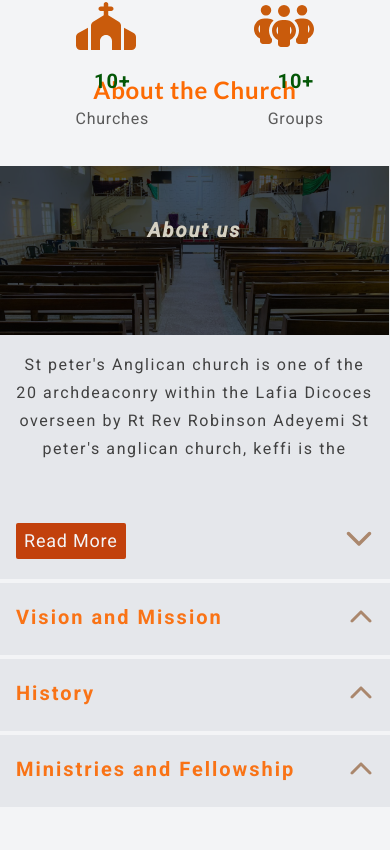
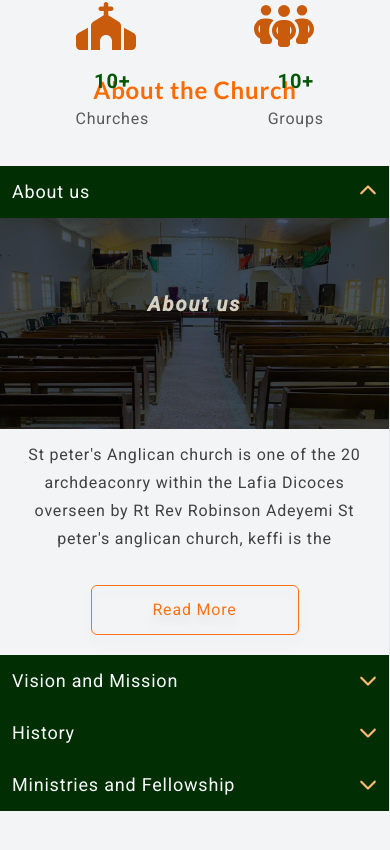
Before and after one commit to Emiraell/MY-Church-web, a React (Vite) app: page / in a window 390 px wide. Shown: the part 2040-2890 px from the top of the page. Built offline with nearby package versions, Linux system fonts and the light colour scheme.

Commit message:
restructured my aboutCgurch component and made my navbar more interactive

```diff
--- a/src/components/Header/Header.jsx
+++ b/src/components/Header/Header.jsx
@@ -19,6 +19,25 @@ export default function Header({
   const clickMenu = () => {
     setMenuClicaked(!menuClicked);
     //console.log(menuClicked);
+  };
+
+  const [infoClicked, setInfoClicked] = useState({
+    about: false,
+    organizations: false,
+  });
+
+  const clickInfo = (name) => {
+    if (name === "About Us") {
+      setInfoClicked({
+        about: !infoClicked.about,
+        organizations: false,
+      });
+    } else {
+      setInfoClicked({
+        about: false,
+        organizations: !infoClicked.organizations,
+      });
+    }
   };
 
   const [navScrolled, setNavScrolled] = useState(false);
@@ -68,6 +87,8 @@ export default function Header({
                 key={index}
                 content={content}
                 menuClicked={menuClicked}
+                infoClicked={infoClicked}
+                clickInfo={clickInfo}
               />
             ))}
           </div>
--- a/src/components/Header/NavContent.jsx
+++ b/src/components/Header/NavContent.jsx
@@ -1,33 +1,13 @@
-import {
-  faArrowUp,
-  faChevronDown,
-  faChevronUp,
-} from "@fortawesome/free-solid-svg-icons";
+import { faChevronDown, faChevronUp } from "@fortawesome/free-solid-svg-icons";
 import { FontAwesomeIcon } from "@fortawesome/react-fontawesome";
-import { useState } from "react";
 import { useNavigate } from "react-router-dom";
 
-export default function NavContent({ content, menuClicked }) {
-  const [infoClicked, setInfoClicked] = useState({
-    about: false,
-    organizations: false,
-  });
-
-  const clickInfo = (name) => {
-    if (name === "About Us") {
-      setInfoClicked({
-        about: !infoClicked.about,
-        organizations: false,
-      });
-    } else {
-      setInfoClicked({
-        about: false,
-        organizations: !infoClicked.organizations,
-      });
-    }
-    console.log(infoClicked);
-  };
-
+export default function NavContent({
+  content,
+  menuClicked,
+  infoClicked,
+  clickInfo,
+}) {
   const nav = useNavigate();
 
   const navigate = (path) => {
@@ -42,66 +22,37 @@ export default function NavContent({ content, menuClicked }) {
             <ol onClick={() => navigate(content.path)} className="my-3 ">
               {content.name}
             </ol>{" "}
-            <div>
-              {content.name === "About Us" && (
             <div onClick={() => clickInfo(content.name)}>
-                  {!infoClicked.about ? (
+              {content.name === "About Us" &&
+                (infoClicked.about ? (
+                  <FontAwesomeIcon icon={faChevronUp} className="h-5 lg:ml-8" />
+                ) : (
                   <FontAwesomeIcon
                     icon={faChevronDown}
                     className="h-5 lg:ml-8"
-                      // onClick={() => clickInfo(content.name)}
                   />
+                ))}
+              {content.name === "Organizations" &&
+                (infoClicked.organizations ? (
+                  <FontAwesomeIcon icon={faChevronUp} className="h-5 lg:ml-8" />
                 ) : (
-                    <FontAwesomeIcon
-                      icon={faChevronUp}
-                      className="h-5 lg:ml-8"
-                    />
-                  )}
-                </div>
-              )}
-              {content.name === "Organizations" && (
-                <div onClick={() => clickInfo(content.name)}>
-                  {!infoClicked.organizations ? (
                   <FontAwesomeIcon
                     icon={faChevronDown}
                     className="h-5 lg:ml-8"
-                      // onClick={() => clickInfo(content.name)}
                   />
-                  ) : (
-                    <FontAwesomeIcon
-                      icon={faChevronUp}
-                      className="h-5 lg:ml-8"
-                    />
-                  )}
-                </div>
-              )}
+                ))}
             </div>
           </div>
         </div>
         {content.infos.map((info, index) => (
-          <ol
-            key={index}
-            // className={`${
-            //   content.name === "About Us" &&
-            //   !infoClicked.about &&
-            //   infoClicked.organizations &&
-            //   "hidden"
-            // } ${
-            //   content.name === "Organizations" &&
-            //   !infoClicked.organizations &&
-            //   "hidden"
-            // }`}
-          >
+          <ol key={index}>
             <li
               className="text-gray-100 mb-4 ml-3 hover:underline"
               onClick={() => {
                 navigate(info.path);
               }}
             >
-              {content.name === "About Us" &&
-                infoClicked.about &&
-                !infoClicked.organizations &&
-                info.name}
+              {content.name === "About Us" && infoClicked.about && info.name}
               {content.name === "Organizations" &&
                 infoClicked.organizations &&
                 info.name}
--- a/src/pages/Home/about/AboutChurch.jsx
+++ b/src/pages/Home/about/AboutChurch.jsx
@@ -90,7 +90,7 @@ export default function AboutChurch() {
   return (
     <div
       ref={aboutRef}
-      className={`text-center text-textCol-primary duration-5 opacity-0
+      className={`text-center text-textCol-primary duration-0.5 opacity-0
       ease-in-out transition-all ${intersected && " opacity-100"}`}
     >
       <div className=" font-lato mb-5 text-2xl">
@@ -100,7 +100,7 @@ export default function AboutChurch() {
       </div>
       <div
         className={`w-[100%] m-auto md:grid md:grid-cols-2
-        xl:grid-cols-4 gap-0 `}
+        xl:grid-cols-4  `}
       >
         {abouts.map((about, index) => (
           <Abouts
--- a/src/pages/Home/about/Abouts.jsx
+++ b/src/pages/Home/about/Abouts.jsx
@@ -5,9 +5,39 @@ import { Link } from "react-router-dom";
 
 export default function Abouts({ oneIsVisible, toggleVisibilty, about }) {
   return (
-    <div className="border-r">
-      <div className="bg-gray-200 ">
-        {" "}
+    <div className=" border-r">
+      <div className="flex p-3 items-center justify-between bg-greeny-500 text-gray-50 border-none">
+        <p className="text-lg">{about.name}</p>
+        <div
+          onClick={() => toggleVisibilty(about.path)}
+          className="text-orange-300 text-lg md:hidden"
+        >
+          {about.path === "about" &&
+            (oneIsVisible.aboutSec ? (
+              <FontAwesomeIcon icon={faChevronUp} />
+            ) : (
+              <FontAwesomeIcon icon={faChevronDown} />
+            ))}
+          {about.path === "vision" &&
+            (oneIsVisible.visionSec ? (
+              <FontAwesomeIcon icon={faChevronUp} />
+            ) : (
+              <FontAwesomeIcon icon={faChevronDown} />
+            ))}
+          {about.path === "history" &&
+            (oneIsVisible.historySec ? (
+              <FontAwesomeIcon icon={faChevronUp} />
+            ) : (
+              <FontAwesomeIcon icon={faChevronDown} />
+            ))}
+          {about.path === "ministries" &&
+            (oneIsVisible.ministrySec ? (
+              <FontAwesomeIcon icon={faChevronUp} />
+            ) : (
+              <FontAwesomeIcon icon={faChevronDown} />
+            ))}
+        </div>
+      </div>{" "}
       <div
         className={`md:block ${
           about.path === "about" &&
@@ -23,7 +53,7 @@ export default function Abouts({ oneIsVisible, toggleVisibilty, about }) {
           (oneIsVisible.ministrySec ? "block" : "hidden")
         }`}
       >
-          <div className={`relative  h-[20vh] w-[100%] `}>
+        <div className={`relative  h-[25vh] `}>
           <div
             className={`absolute h-[100%] w-[100%] bg-cover bg-gray-600 bg-center bg-no-repeat bg-blend-multiply`}
             style={{
@@ -35,114 +65,15 @@ export default function Abouts({ oneIsVisible, toggleVisibilty, about }) {
             </p>
           </div>
         </div>
-
-          <div className="py-4 px-3  ">
-            <p className="leading-7 tracking-widest pb-5">
-              {about.description}{" "}
-              <button className="bg-orange-700 text-gray-50 py-1 mt-10 w-[100px] m-auto px-2 rounded-full hidden md:block">
+        <div className="p-3">
+          <p className="leading-7 tracking-wider pb-5">{about.description} </p>
+        </div>
+        <button
+          className=" border border-orange-500 text-orange-500 rounded-md py-3 drop-shadow-xl
+       hover:bg-orange-500 hover:border-transparent hover:text-gray-50  w-52 mb-5"
+        >
           <Link to={about.path}>Read More</Link>
         </button>
-            </p>
-          </div>
-        </div>
-        <div className="flex justify-between px-4 py-5 mt-1 md:hidden text-orange-500 text-lg">
-          {about.path === "about" &&
-            (oneIsVisible.aboutSec ? (
-              <button className="bg-orange-700 text-gray-100 py-1 px-2 rounded-sm">
-                <Link to={`${about.path}`}>Read More</Link>
-              </button>
-            ) : (
-              <span className="text-xl font-semibold tracking-widest">
-                {about.name}
-              </span>
-            ))}
-          {about.path === "vision" &&
-            (oneIsVisible.visionSec ? (
-              <button className="bg-orange-700 text-gray-100 py-1 px-2 rounded-sm">
-                <Link to={`${about.path}`}>Read More</Link>
-              </button>
-            ) : (
-              <span className="text-xl font-semibold tracking-widest">
-                {about.name}
-              </span>
-            ))}
-
-          {about.path === "history" &&
-            (oneIsVisible.historySec ? (
-              <button className="bg-orange-700 text-gray-100 py-1 px-2 rounded-sm">
-                <Link to={`${about.path}`}>Read More</Link>
-              </button>
-            ) : (
-              <span className="text-xl font-semibold tracking-widest">
-                {about.name}
-              </span>
-            ))}
-
-          {about.path === "ministries" &&
-            (oneIsVisible.ministrySec ? (
-              <button className="bg-orange-700 text-gray-100 py-1 px-2 rounded-sm">
-                <Link to={`${about.path}`}>Read More</Link>
-              </button>
-            ) : (
-              <span className="text-xl font-semibold tracking-widest">
-                {about.name}
-              </span>
-            ))}
-
-          <p
-            className="text-2xl text-emerald-600 md:hidden animate-pulse"
-            onClick={() => toggleVisibilty(about.path)}
-          >
-            {about.path === "about" &&
-              (oneIsVisible.aboutSec ? (
-                <FontAwesomeIcon
-                  icon={faChevronDown}
-                  className=" text-orang-700 h-7"
-                />
-              ) : (
-                <FontAwesomeIcon
-                  icon={faChevronUp}
-                  className=" text-orang-700 h-7"
-                />
-              ))}
-            {about.path === "vision" &&
-              (oneIsVisible.visionSec ? (
-                <FontAwesomeIcon
-                  icon={faChevronDown}
-                  className=" text-orang-700"
-                />
-              ) : (
-                <FontAwesomeIcon
-                  icon={faChevronUp}
-                  className=" text-orang-700"
-                />
-              ))}
-            {about.path === "history" &&
-              (oneIsVisible.historySec ? (
-                <FontAwesomeIcon
-                  icon={faChevronDown}
-                  className=" text-orang-700"
-                />
-              ) : (
-                <FontAwesomeIcon
-                  icon={faChevronUp}
-                  className=" text-orang-700"
-                />
-              ))}
-            {about.path === "ministries" &&
-              (oneIsVisible.ministrySec ? (
-                <FontAwesomeIcon
-                  icon={faChevronDown}
-                  className=" text-orang-700"
-                />
-              ) : (
-                <FontAwesomeIcon
-                  icon={faChevronUp}
-                  className=" text-orang-700"
-                />
-              ))}
-          </p>
-        </div>
       </div>
     </div>
   );
```
Lines whose indentation alone changed are shown as unchanged.
